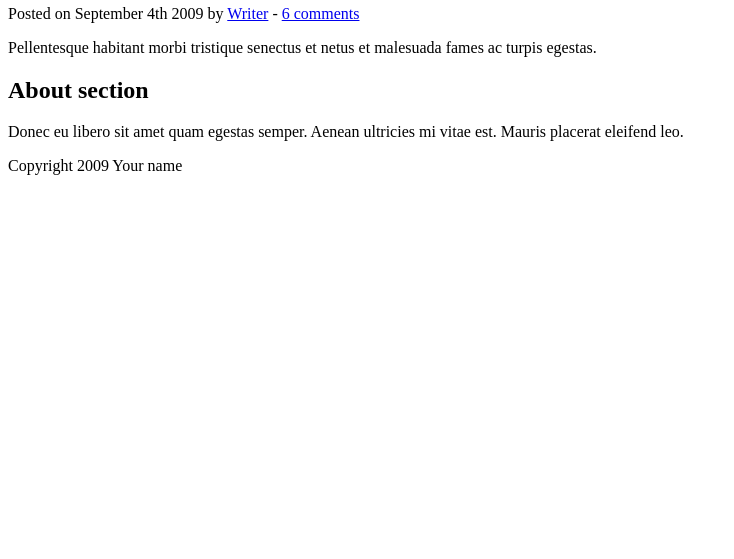
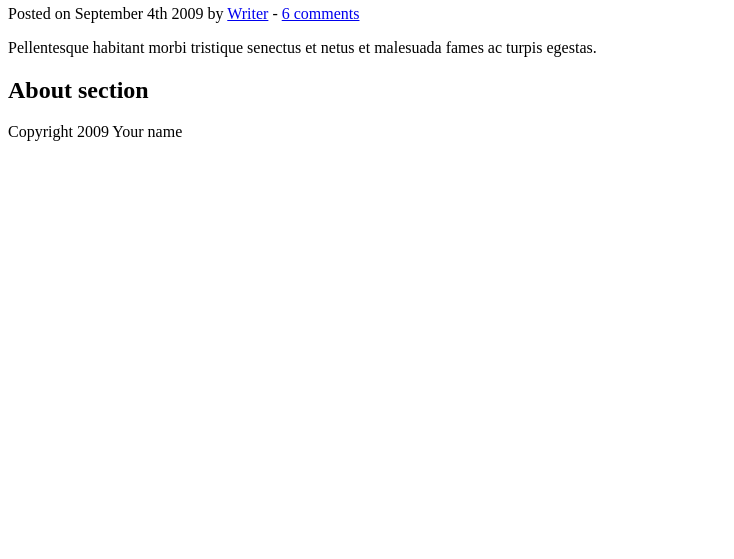
Before and after one commit to oscarcferrr/demo-repo2, a plain HTML site: page index.html in a window 1280 px wide. Shown: the part 241-800 px from the top of the page, without its empty margins (0-734 px from the left). Drawn offline with Linux system fonts and the light colour scheme.

Commit message:
Nueva modificacion al index

```diff
--- a/index.html
+++ b/index.html
@@ -39,7 +39,7 @@
 
 	<aside>
 		<h2>About section</h2>
-		<p>Donec eu libero sit amet quam egestas semper. Aenean ultricies mi vitae est. Mauris placerat eleifend leo.</p>
+
 	</aside>
 
 	<footer>
```
Also changed, not shown: css/estilos.css (added), css/style.scss (added).
